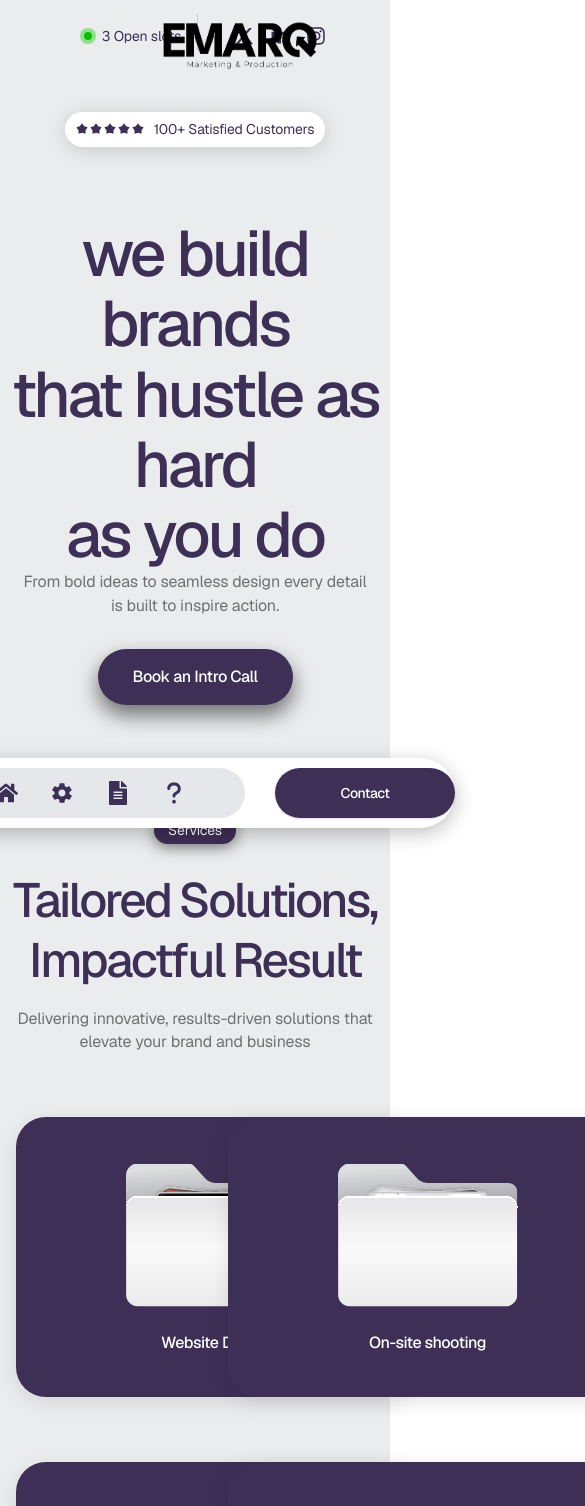
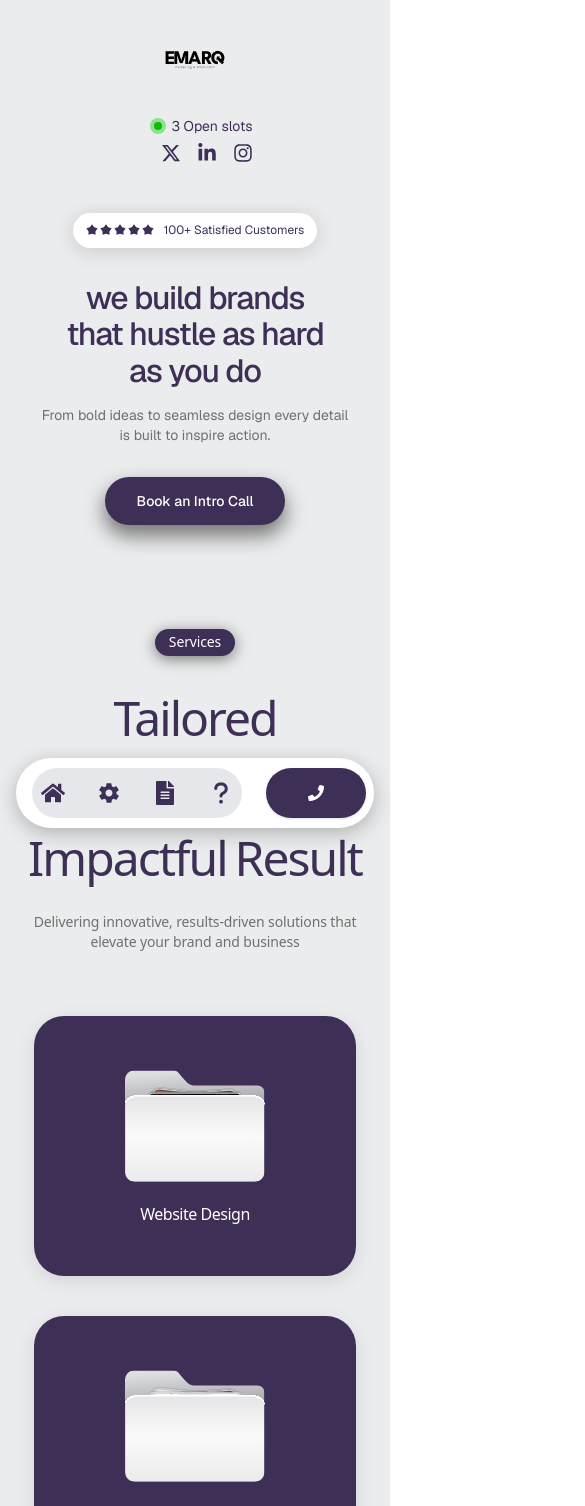
Before and after one commit to razikkk/emarq-1, a React (Vite) app: page / in a window 390 px wide. Shown: the top 1506 px of the page, 585 px wide, since content can reach past the window. Built offline with nearby package versions, Linux system fonts and the light colour scheme.

Commit message:
resposive done

```diff
--- a/package.json
+++ b/package.json
@@ -11,6 +11,7 @@
   "dependencies": {
     "@radix-ui/react-accordion": "^1.2.1",
     "@radix-ui/react-slot": "^1.1.0",
+    "aos": "^2.3.4",
     "class-variance-authority": "^0.7.0",
     "clsx": "2.1.1",
     "lucide-react": "^0.453.0",
--- a/src/components/ui/Navbars.tsx
+++ b/src/components/ui/Navbars.tsx
@@ -1,39 +1,97 @@
 import React from "react";
 import { Button } from "../ui/button";
-import { FaXTwitter, FaLinkedinIn, FaInstagram, FaFacebook, FaYoutube, FaLinkedin, FaQuestion } from "react-icons/fa6";
-import { FaFileAlt, FaHome } from "react-icons/fa";
+import { FaQuestion } from "react-icons/fa6";
+import { FaFileAlt, FaHome, FaPhone } from "react-icons/fa";
 import { IoMdSettings } from "react-icons/io";
 
 export const Navbar = () => {
   return (
-<div className="fixed bottom-4 left-0 w-full flex justify-center z-50">
-  <div className="w-[560px] h-[70px] relative bg-white rounded-[50px] shadow-[0px_5px_20px_#00000040] flex items-center justify-center">
+    <div className="fixed bottom-4 left-0 w-full flex justify-center z-50 px-4">
 
-    {/* INNER WRAPPER TO CENTER EVERYTHING */}
-    <div className="flex items-center justify-between w-[520px]">
+      {/* OUTER CONTAINER */}
+      <div
+        className="
+          bg-white rounded-[50px] shadow-[0px_5px_20px_#00000040]
+          flex items-center justify-center relative
 
-      {/* ICON CONTAINER */}
-      <div className="w-[310px] h-[50px] rounded-[50px] bg-gray-200 flex items-center justify-center gap-8">
-      <FaHome className="text-[#3e2f56] w-6 h-6 cursor-pointer" />
+          /* Desktop */
+          w-[460px] h-[70px]
 
-        <IoMdSettings className="text-[#3e2f56] w-6 h-6 cursor-pointer" />
-        <FaFileAlt className="text-[#3e2f56] w-6 h-6 cursor-pointer" />
-        <FaQuestion className="text-[#3e2f56] w-6 h-6 cursor-pointer" />
+          /* Tablets & Mobiles */
+          max-w-full
+          sm:w-[420px] sm:h-[60px]
+          xs:w-full xs:h-[56px]
+        "
+      >
+        {/* INNER WRAPPER */}
+        <div
+          className="
+            flex items-center justify-between
+
+            /* Desktop */
+            w-[520px]
+
+            /* Tablet */
+            sm:w-[380px]
+
+            /* Mobile */
+            xs:w-full xs:px-4
+          "
+        >
+
+          {/* ICONS GROUP */}
+          <div
+            className="
+            ml-4
+              rounded-[50px] bg-gray-200 flex items-center justify-center gap-8
+
+              /* Desktop */
+              w-[210px] h-[50px]
+
+              /* Tablet */
+              sm:w-[240px] sm:h-[45px] sm:gap-6
+
+              /* Mobile */
+              xs:w-[200px] xs:h-[42px] xs:gap-5
+            "
+          >
+            <FaHome className="text-[#3e2f56] w-6 h-6 xs:w-5 xs:h-5 cursor-pointer" />
+            <IoMdSettings className="text-[#3e2f56] w-6 h-6 xs:w-5 xs:h-5 cursor-pointer" />
+            <FaFileAlt className="text-[#3e2f56] w-6 h-6 xs:w-5 xs:h-5 cursor-pointer" />
+            <FaQuestion className="text-[#3e2f56] w-6 h-6 xs:w-5 xs:h-5 cursor-pointer" />
           </div>
 
-      {/* CONTACT BUTTON */}
-      <Button className="relative w-[180px] h-[50px] rounded-[50px] bg-[linear-gradient(186deg,rgba(62,47,86,1)_0%,rgba(62,47,86,1)_100%)] overflow-hidden flex items-center justify-center">
-  <div className="font-medium text-white text-sm tracking-[-0.48px] leading-4 whitespace-nowrap font-[Geist,Helvetica]">
+          {/* CONTACT BUTTON — RESPONSIVE */}
+          <Button
+            className="
+            mr-2
+              relative rounded-[50px] overflow-hidden flex items-center justify-center
+              bg-[linear-gradient(186deg,rgba(62,47,86,1)_0%,rgba(62,47,86,1)_100%)]
+
+              /* Desktop */
+              w-[100px] h-[50px]
+
+              /* Tablet */
+              sm:w-[140px] sm:h-[45px]
+
+              /* Mobile → ICON BUTTON */
+              xs:w-[55px] xs:h-[42px]
+            "
+          >
+            {/* Desktop & Tablet Text */}
+            <span className="hidden xs:hidden sm:block font-medium text-white text-sm tracking-[-0.48px] leading-4 font-[Geist,Helvetica]">
               Contact
-  </div>
+            </span>
+
+            {/* Mobile Icon */}
+            <FaPhone className="block sm:hidden text-white w-5 h-5" />
+
+            {/* Shine effect */}
             <div className="absolute h-[200%] top-[-120%] -left-10 w-[40px] bg-[#ffffff4c] rotate-45 blur-[2px] pointer-events-none" />
           </Button>
 
-
-    </div>
-
         </div>
       </div>
-
+    </div>
   );
 };
--- a/src/screens/ElementDefault/ElementDefault.tsx
+++ b/src/screens/ElementDefault/ElementDefault.tsx
@@ -12,54 +12,51 @@ import { Navbar } from "../../components/ui/Navbars";
 
 export const ElementDefault = (): JSX.Element => {
   return (
-    <div className="w-full min-h-screen flex flex-col bg-[linear-gradient(0deg,rgba(235,236,237,1)_0%,rgba(235,236,237,1)_100%),linear-gradient(0deg,rgba(255,255,255,1)_0%,rgba(255,255,255,1)_100%)]">
+    <div className="w-full min-h-screen flex flex-col bg-[linear-gradient(0deg,rgba(235,236,237,1)_0%,rgba(235,236,237,1)_100%),linear-gradient(0deg,rgba(255,255,255,1)_0%,rgba(255,255,255,1)_100%)] overflow-hidden">
       <div className="flex-1 relative bg-[#ebeced]">
         <div className="absolute top-0 left-0 w-full h-[760px] opacity-10  bg-cover bg-[50%_50%] pointer-events-none" />
 
         {/* Top Info Bar */}
+
         <div className="relative w-full">
-          <div className="w-full flex items-center justify-center py-[14px]">
-            <div className="h-9 flex items-center gap-6">
+        <div className="w-full flex flex-col items-center justify-center py-[14px]
+                  md:flex-row md:gap-6">
+
+    {/* Logo - show on mobile */}
+    <img
+      src="/emarq-logos-04-1.png"
+      alt="Logo"
+      className="w-[130px] h-auto mb-2 md:hidden"
+    />
+
+    {/* Left Section: Slots + Divider */}
+    <div className="flex flex-col items-center gap-2 md:flex-row md:gap-6">
+
       {/* Green Dot + Text */}
       <div className="flex items-center gap-2.5 translate-x-2 translate-y-1">
         <div className="relative h-2 w-2 flex items-center justify-center bg-[#06b300] rounded-full">
-                  <div className="absolute h-4 w-4 bg-[#07d10066]  rounded-full" />
+          <div className="absolute h-4 w-4 bg-[#07d10066] rounded-full" />
         </div>
-                <div className="flex items-center justify-center font-normal text-[#3e2f56] text-sm tracking-[-0.14px] leading-[16.8px] whitespace-nowrap font-[Geist,Helvetica]">
+        <div className="font-normal text-[#3e2f56] text-sm leading-[16.8px] whitespace-nowrap font-[Geist,Helvetica]">
           3 Open slots
         </div>
       </div>
 
-              {/* Divider */}
-              <div className="h-full w-px bg-[#c9c9c9]" />
+      {/* Divider — hide on mobile */}
+      {/* <div className="hidden md:block h-9 w-px bg-[#c9c9c9]" /> */}
+    </div>
 
-              {/* Social Icons */}
-              <div className="flex items-center gap-4 translate-x-3 translate-y-1">
-                <a
-                  href="https://twitter.com"
-                  target="_blank"
-                  rel="noopener noreferrer"
-                  className="text-[#3e2f56] transition-colors"
-                >
-                  <FaXTwitter className="w-5 h-5" />
+    {/* Right Section: Social Icons */}
+    <div className="flex items-center gap-4 translate-x-3 translate-y-1 mt-2 md:mt-0">
+      <a href="https://twitter.com" target="_blank" rel="noopener noreferrer">
+        <FaXTwitter className="w-5 h-5 text-[#3e2f56]" />
       </a>
-                <a
-                  href="https://linkedin.com"
-                  target="_blank"
-                  rel="noopener noreferrer"
-                  className="text-[#3e2f56] transition-colors"
-                >
-                  <FaLinkedinIn className="w-5 h-5" />
+      <a href="https://linkedin.com" target="_blank" rel="noopener noreferrer">
+        <FaLinkedinIn className="w-5 h-5 text-[#3e2f56]" />
       </a>
-                <a
-                  href="https://instagram.com"
-                  target="_blank"
-                  rel="noopener noreferrer"
-                  className="text-[#3e2f56] transition-colors"
-                >
-                  <FaInstagram className="w-5 h-5" />
+      <a href="https://instagram.com" target="_blank" rel="noopener noreferrer">
+        <FaInstagram className="w-5 h-5 text-[#3e2f56]" />
       </a>
-              </div>
     </div>
   </div>
 
@@ -94,10 +91,14 @@ export const ElementDefault = (): JSX.Element => {
 
         {/* Background Logo */}
         <img
-          className="absolute top-[-74px] left-[70px] w-[340px] h-[240px] object-cover pointer-events-none"
+  className="absolute top-[-74px] left-[70px] w-[340px] h-[240px] object-cover pointer-events-none hidden md:block"
   alt="Emarq logos"
   src="/emarq-logos-04-1.png"
 />
+
+
+
+
       </div>
       <Navbar/>
     </div>
--- a/src/screens/ElementDefault/sections/ContactSection/ContactSection.tsx
+++ b/src/screens/ElementDefault/sections/ContactSection/ContactSection.tsx
@@ -90,7 +90,7 @@ export const ContactSection = (): JSX.Element => {
 
           <footer className="flex items-center justify-center mt-5 mb-[10.2px]">
             <p className="[font-family:'Geist',Helvetica] font-normal text-[#3e2f56] text-sm tracking-[-0.14px] leading-[16.8px]">
-              © Copyright 2024. Rights Reserved.
+              © Copyright 2025. Rights Reserved.
             </p>
           </footer>
         </CardContent>
--- a/src/screens/ElementDefault/sections/FeaturesSection/FeaturesSection.tsx
+++ b/src/screens/ElementDefault/sections/FeaturesSection/FeaturesSection.tsx
@@ -33,56 +33,87 @@ export const FeaturesSection = (): JSX.Element => {
   return (
     <section className="w-full py-16 px-4">
   <div className="max-w-[1200px] mx-auto">
+    {/* Header */}
     <div className="flex flex-col items-center mb-16">
       <Badge className="mb-8 rounded-[50px] shadow-[0px_3px_15px_#00000080] bg-[linear-gradient(186deg,rgba(62,47,86,1)_0%,rgba(62,47,86,1)_100%)] border-0 px-[14px] py-[5px] h-auto">
-            <span className="[font-family:'Geist',Helvetica] font-normal text-white text-sm tracking-[-0.14px] leading-[16.8px]">
+        <span className="font-normal text-white text-sm tracking-[-0.14px] leading-[16.8px]">
           Services
         </span>
       </Badge>
 
       <div className="flex flex-col items-center mb-6">
-            <div className="flex items-center justify-center gap-2 mb-3">
-              <h2 className="[font-family:'Geist',Helvetica] font-medium text-[#3e2f56] text-5xl text-center tracking-[-2.40px] leading-[48px]">
+        {/* Mobile smaller text */}
+        <div className="flex items-center justify-center gap-2 mb-3 flex-wrap">
+          <h2 className="font-medium text-[#3e2f56] text-5xl sm:text-4xl md:text-5xl text-center tracking-[-2px] leading-tight">
             Tailored
           </h2>
-              <h2 className="[font-family:'Geist',Helvetica] font-medium text-[#3e2f56] text-5xl text-center tracking-[-2.40px] leading-[48px]">
+          <h2 className="font-medium text-[#3e2f56] text-5xl sm:text-4xl md:text-5xl text-center tracking-[-2px] leading-tight">
             Solutions,
           </h2>
         </div>
-            <div className="flex items-center justify-center gap-2">
-              <h2 className="[font-family:'Geist',Helvetica] font-medium text-[#3e2f56] text-5xl text-center tracking-[-2.40px] leading-[48px]">
+
+        <div className="flex items-center justify-center gap-2 flex-wrap">
+          <h2 className="font-medium text-[#3e2f56] text-5xl sm:text-4xl md:text-5xl text-center tracking-[-2px] leading-tight">
             Impactful
           </h2>
-              <h2 className="[font-family:'Geist',Helvetica] font-medium text-[#3e2f56] text-5xl text-center tracking-[-2.40px] leading-[48px]">
+          <h2 className="font-medium text-[#3e2f56] text-5xl sm:text-4xl md:text-5xl text-center tracking-[-2px] leading-tight">
             Result
           </h2>
         </div>
       </div>
 
       <div className="flex flex-col items-center">
-            <p className="[font-family:'Geist',Helvetica] font-normal text-[#707070] text-base text-center tracking-[-0.16px] leading-[22.4px]">
+        <p className="text-[#707070] text-sm sm:text-base text-center tracking-[-0.14px] leading-[20px] sm:leading-[22.4px]">
           Delivering innovative, results-driven solutions that
         </p>
-            <p className="[font-family:'Geist',Helvetica] font-normal text-[#707070] text-base text-center tracking-[-0.16px] leading-[22.4px]">
+        <p className="text-[#707070] text-sm sm:text-base text-center tracking-[-0.14px] leading-[20px] sm:leading-[22.4px]">
           elevate your brand and business
         </p>
       </div>
     </div>
 
-        <div className="grid grid-cols-2 gap-[65px] justify-center">
+    {/* Services Grid */}
+    <div
+  className="
+    grid
+    grid-cols-1      /* Mobile = 1 per row */
+    md:grid-cols-2   /* Desktop = 2 per row */
+    gap-10
+    lg:gap-[65px]
+    place-items-center
+  "
+>
   {servicesData.map((service, index) => (
     <Card
       key={index}
-      className="bg-[#3e2f56] rounded-[30px] shadow-[0px_5px_20px_#0000001a] w-[400px] border-0 h-[280px] mx-auto"
+      className="
+        bg-[#3e2f56]
+        rounded-[30px]
+        shadow-[0px_5px_20px_#0000001a]
+        w-[90%]
+        sm:w-[350px]
+        md:w-[400px]
+        border-0
+        h-[260px]
+        sm:h-[280px]
+      "
     >
       <CardContent className="flex items-center justify-center h-full p-0">
         <div className="flex flex-col items-center">
           <img
-            className="w-[180px] h-36 mb-7"
+            className="
+              w-[140px]
+              sm:w-[160px]
+              md:w-[180px]
+              h-28
+              sm:h-32
+              md:h-36
+              mb-6
+            "
             alt={service.title}
             src={service.icon}
           />
-          <span className="[font-family:'Geist',Helvetica] font-medium text-white text-base tracking-[-0.48px] leading-4 whitespace-nowrap">
+          <span className="font-medium text-white text-base tracking-[-0.48px] leading-4">
             {service.title}
           </span>
         </div>
@@ -93,5 +124,6 @@ export const FeaturesSection = (): JSX.Element => {
 
   </div>
 </section>
+
   );
 };
--- a/src/screens/ElementDefault/sections/HeroSection/HeroSection.tsx
+++ b/src/screens/ElementDefault/sections/HeroSection/HeroSection.tsx
@@ -44,43 +44,69 @@ const headlineWords = [
 
 export const HeroSection = (): JSX.Element => {
   return (
-    <section className="w-full relative flex flex-col items-center py-12">
+    <section className="w-full relative flex flex-col items-center py-10 md:py-16 px-4">
+
+  {/* Badge */}
   <Badge
     variant="secondary"
-        className="flex gap-2.5 bg-white rounded-[50px] shadow-[0px_3px_20px_#00000026] px-2.5 py-2 h-auto mb-12"
+    className="flex gap-2.5 bg-white rounded-[50px] shadow-[0px_3px_20px_#00000026]
+               px-3 py-2 h-auto mb-8 md:mb-12"
   >
     <img className="h-3 w-[68px]" alt="Star" src="/star-1.svg" />
-        <span className="[font-family:'Geist',Helvetica] font-normal text-[#3e2f56] text-sm tracking-[-0.14px] leading-[16.8px] whitespace-nowrap">
+    <span className="font-[Geist,Helvetica] font-normal text-[#3e2f56]
+                     text-xs sm:text-sm leading-[1.4] whitespace-nowrap">
       100+ Satisfied Customers
     </span>
   </Badge>
 
+  {/* Heading */}
   <div className="w-full flex flex-col items-center">
-      <div className="w-full flex flex-col items-center">
-  <div className="text-center mt-6">
-    <h1 className="font-medium text-[#3e2f56] text-[64px] leading-[1.1] tracking-[-3px] font-[Geist,Helvetica]">
+    <h1
+      className="
+        font-[Geist,Helvetica] font-medium text-[#3e2f56] text-center
+        leading-[1.15] tracking-[-1.2px]
+
+        text-[32px]      /* Mobile */
+        sm:text-[42px]   /* Small devices */
+        md:text-[56px]   /* Tablets */
+        lg:text-[64px]   /* Desktop */
+      "
+    >
       we build brands <br />
       that hustle as hard <br />
       as you do
     </h1>
   </div>
-</div>
 
-
-        <p className="[font-family:'Geist',Helvetica] font-normal text-[#707070] text-base text-center tracking-[-0.16px] leading-[22.4px] mb-[1.9px]">
+  {/* Subtext */}
+  <p className="font-[Geist,Helvetica] font-normal text-[#707070] text-center
+                 text-sm sm:text-base leading-[1.4] mt-4">
     From bold ideas to seamless design every detail
   </p>
-        <p className="[font-family:'Geist',Helvetica] font-normal text-[#707070] text-base text-center tracking-[-0.16px] leading-[22.4px] mb-8">
+  <p className="font-[Geist,Helvetica] font-normal text-[#707070] text-center
+                 text-sm sm:text-base leading-[1.4] mb-8">
     is built to inspire action.
   </p>
 
-        <Button className="relative w-[195px] h-14 rounded-[50px] shadow-[0px_10px_20px_1px_#00000080] bg-[linear-gradient(186deg,rgba(62,47,86,1)_0%,rgba(62,47,86,1)_100%)] overflow-hidden">
-          <span className="[font-family:'Geist',Helvetica] font-medium text-white text-base tracking-[-0.48px] leading-4 whitespace-nowrap relative z-10">
+  {/* Button */}
+  <Button
+    className="
+      relative rounded-[50px] overflow-hidden shadow-[0px_10px_20px_1px_#00000080]
+      bg-[linear-gradient(186deg,rgba(62,47,86,1)_0%,rgba(62,47,86,1)_100%)]
+
+      w-[180px] h-12 text-sm    /* Mobile */
+      sm:w-[195px] sm:h-14 sm:text-base  /* Desktop */
+    "
+  >
+    <span className="font-[Geist,Helvetica] font-medium text-white whitespace-nowrap relative z-10">
       Book an Intro Call
     </span>
-          <div className="absolute h-[200.00%] top-[-123.20%] -left-14 w-[50px] bg-[#ffffff4c] rotate-45 blur-[2.5px]" />
+
+    {/* Shine effect */}
+    <div className="absolute h-[200%] top-[-123%] -left-14 w-[50px]
+                    bg-[#ffffff4c] rotate-45 blur-[2.5px]"/>
   </Button>
-      </div>
 </section>
+
   );
 };
--- a/src/screens/ElementDefault/sections/TestimonialsSection/TestimonialsSection.tsx
+++ b/src/screens/ElementDefault/sections/TestimonialsSection/TestimonialsSection.tsx
@@ -49,7 +49,7 @@ export const TestimonialsSection = (): JSX.Element => {
                 </p>
               </div>
 
-              <div className="w-full max-w-[500px] relative">
+              <div className="w-full max-w-[500px] relative hidden md:block">
                 <div className="relative">
                   <Input
                     type="email"
@@ -64,6 +64,20 @@ export const TestimonialsSection = (): JSX.Element => {
                   </Button>
                 </div>
               </div>
+              <div className="w-full max-w-[500px] flex flex-col gap-4 md:hidden">
+  <Input
+    type="email"
+    placeholder="Enter your email"
+    className="h-14 rounded-[50px] shadow-[0px_5px_20px_#0000001a] border-[#8888881a] px-[30px] [font-family:'Geist',Helvetica] font-normal text-base tracking-[-0.48px] placeholder:text-[#bababa]"
+  />
+
+  <Button className="h-14 w-full rounded-[50px] shadow-[0px_10px_20px_#00000080] bg-[linear-gradient(186deg,rgba(62,47,86,1)_0%,rgba(62,47,86,1)_100%)] hover:bg-[linear-gradient(186deg,rgba(62,47,86,0.9)_0%,rgba(62,47,86,0.9)_100%)] overflow-hidden">
+    <span className="[font-family:'Geist',Helvetica] font-medium text-white text-base text-center tracking-[-0.48px] leading-4 relative z-10">
+      Subscribe
+    </span>
+    <div className="absolute h-[200%] top-[-123.22%] -left-14 w-[50px] bg-[#ffffff4c] rotate-45 blur-[2.5px]" />
+  </Button>
+</div>
             </div>
           </div>
         </CardContent>
```
Also changed, not shown: src/screens/ElementDefault/sections/MainContentSection/MainContentSection.tsx (+32 -14 lines), 1 other file (tests, documents, lock files or other folders). Lines whose indentation alone changed are shown as unchanged.
